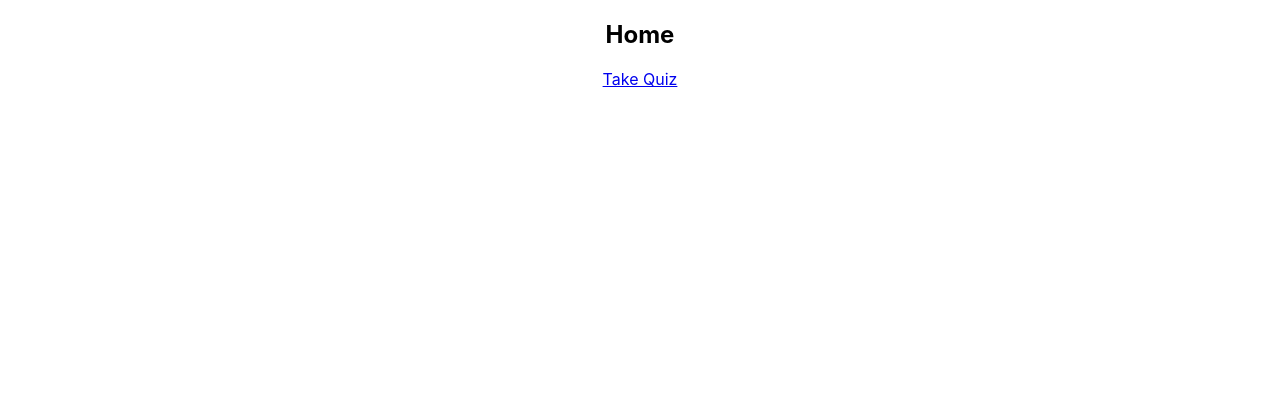
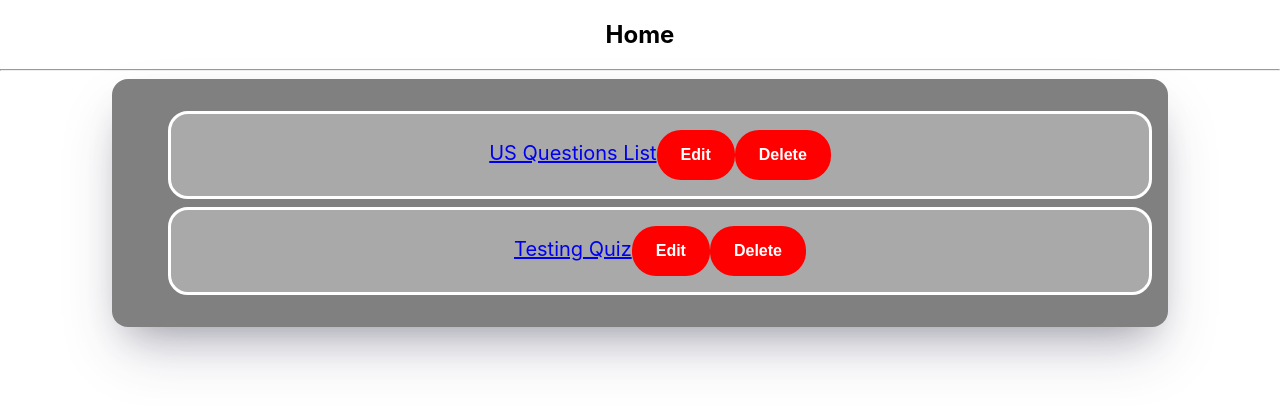
Before and after one commit to NightX23/quiz-app-react, a React (Create React App) app: page / in a window 1280 px wide. Shown: the top 406 px of the page. Built offline with nearby package versions, Linux system fonts and the light colour scheme.

Commit message:
Quizzes List selection. Dynamic url implementation

```diff
--- a/src/App.js
+++ b/src/App.js
@@ -10,7 +10,10 @@ function App() {
       {
         <Routes>
           <Route path="/" element={<Home />} />
-          <Route path="/quiz" element={<Quiz />} />
+
+          <Route path="/quiz">
+            <Route path=":quizid" element={<Quiz />} />
+          </Route>
         </Routes>
       }
     </div>
--- a/src/components/FinalResults.jsx
+++ b/src/components/FinalResults.jsx
@@ -1,17 +1,26 @@
 import React from "react";
+import { Link } from "react-router-dom";
 
-function FinalResults({ score, questions, restartGame }) {
+import PropTypes from "prop-types";
+
+function FinalResults({ score, nquestions, restartGame }) {
   return (
     <div className="final-results">
       <h1>Final Results</h1>
 
       <h2>
-        {score} out of {questions.length} correct -{" "}
-        {(score * 100) / questions.length}%
+        {score} out of {nquestions} correct - {(score * 100) / nquestions}%
       </h2>
       <button onClick={() => restartGame()}>Restart Game</button>
+      <br />
+      <Link to="/">Go Home</Link>
     </div>
   );
 }
 
+FinalResults.propTypes = {
+  score: PropTypes.number.isRequired,
+  nquestions: PropTypes.number.isRequired,
+};
+
 export default FinalResults;
--- /dev/null
+++ b/src/components/QuizzesList.jsx
@@ -0,0 +1,25 @@
+import React from "react";
+import { Link } from "react-router-dom";
+
+function QuizzesList({ quizzesInfo }) {
+  return (
+    <div className="question-card">
+      <ul>
+        {quizzesInfo.map((quiz) => {
+          const quizUrl = "quiz/" + quiz.id;
+          return (
+            <li key={quiz.id}>
+              <Link id to={quizUrl}>
+                {quiz.header}
+              </Link>
+              <button>Edit</button>
+              <button>Delete</button>
+            </li>
+          );
+        })}
+      </ul>
+    </div>
+  );
+}
+
+export default QuizzesList;
--- a/src/data/quizzes.json
+++ b/src/data/quizzes.json
@@ -1,5 +1,6 @@
 [
   {
+    "id": 0,
     "header": "US Questions List",
     "questions": [
       {
@@ -42,7 +43,7 @@
         "text": "Which of the following countries DO NOT border the US?",
         "options": [
           { "id": 0, "text": "Canada", "isCorrect": false },
-          { "id": 1, "text": "Russia", "isCorrect": true },
+          { "id": 1, "text": "Russia", "isCorrect": false },
           { "id": 2, "text": "Cuba", "isCorrect": true },
           { "id": 3, "text": "Mexico", "isCorrect": false }
         ]
@@ -51,13 +52,14 @@
   },
 
   {
+    "id": 1,
     "header": "Testing Quiz",
     "questions": [
       {
         "text": "Question 1?",
         "options": [
           { "id": 0, "text": "op1", "isCorrect": false },
-          { "id": 1, "text": "OP2", "isCorrect": true },
+          { "id": 1, "text": "***OP2***", "isCorrect": true },
           { "id": 2, "text": "op3", "isCorrect": false },
           { "id": 3, "text": "op4", "isCorrect": false }
         ]
@@ -65,9 +67,9 @@
       {
         "text": "Question 2?",
         "options": [
-          { "id": 0, "text": "Nope", "isCorrect": false },
-          { "id": 1, "text": "Incorrect", "isCorrect": false },
-          { "id": 2, "text": "It isn't", "isCorrect": false },
+          { "id": 0, "text": "Nope!", "isCorrect": false },
+          { "id": 1, "text": "INCORRECT", "isCorrect": false },
+          { "id": 2, "text": "It isn't...", "isCorrect": false },
           { "id": 3, "text": "Maybe this one", "isCorrect": true }
         ]
       }
--- a/src/pages/Home.jsx
+++ b/src/pages/Home.jsx
@@ -1,11 +1,18 @@
-import React, { Component } from "react";
-import { Link } from "react-router-dom";
+import React from "react";
+//import { Link } from "react-router-dom";
+import QuizzesList from "../components/QuizzesList";
+import quizzesBank from "../data/quizzes.json";
 
 function Home() {
+  const quizzesList = quizzesBank;
+
   return (
     <div>
       <h2>Home</h2>
-      <Link to="/quiz">Take Quiz</Link>
+      {/* <Link to="/quiz">Take Quiz</Link> */}
+      <hr />
+
+      <QuizzesList quizzesInfo={quizzesList} />
     </div>
   );
 }
--- a/src/pages/Quiz.jsx
+++ b/src/pages/Quiz.jsx
@@ -1,15 +1,20 @@
-import React, { Component, useState } from "react";
+import React, { useState } from "react";
 import QuestionCard from "../components/QuestionCard";
 import FinalResults from "../components/FinalResults";
 import quizzesBank from "../data/quizzes.json";
+import { useParams } from "react-router-dom";
 
 function Quiz() {
+  let { quizid } = useParams();
+  let qid = 0;
+  if (quizid !== undefined) qid = parseInt(quizid);
+
   const [finalResults, setFinalResults] = useState(false);
   const [score, setScore] = useState(0);
   const [currentQuestion, setCurrentQuestion] = useState(0);
 
   const quizzes = quizzesBank;
-  const quiz = quizzes[0];
+  const quiz = quizzes[qid];
 
   const optionClicked = (isCorrect) => {
     if (isCorrect) setScore(score + 1);
@@ -32,7 +37,7 @@ function Quiz() {
       {finalResults ? (
         <FinalResults
           score={score}
-          questions={quiz.questions}
+          nquestions={quiz.questions.length}
           restartGame={restartGame}
         />
       ) : (
```
